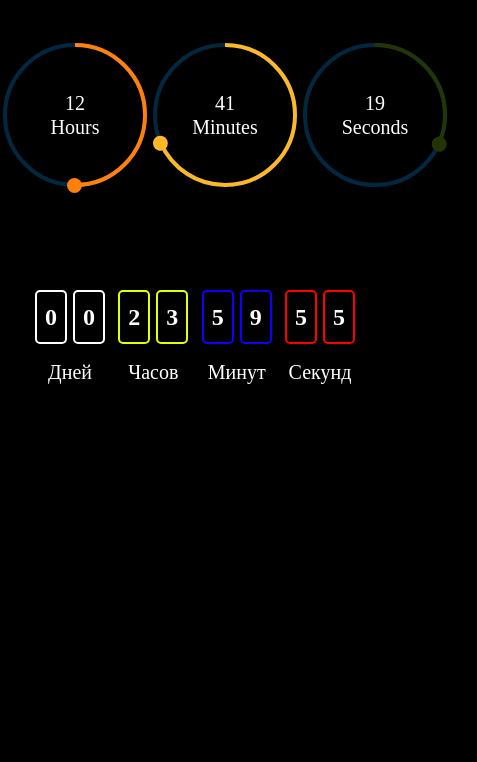
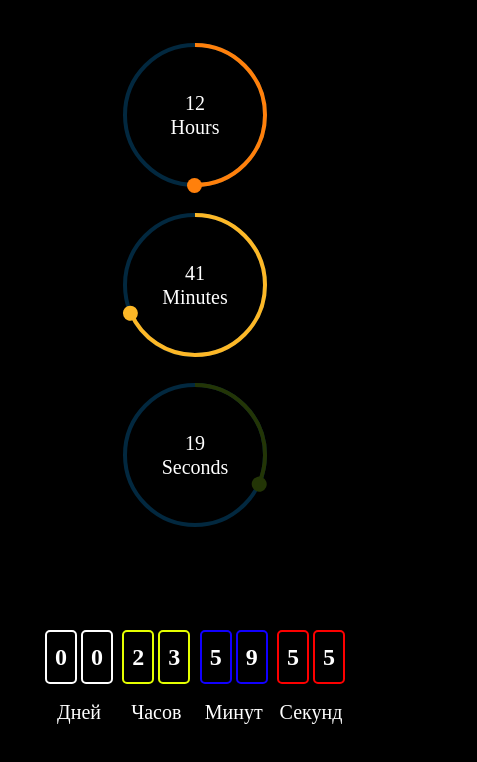
Before and after one commit to MaximZhe/time, a plain HTML site: page index.html in a window 390 px wide. Shown: the whole page, 477 px wide, since content can reach past the window. Drawn offline with Linux system fonts and the light colour scheme.

Commit message:
timers all

```diff
--- a/source/scss/main.scss
+++ b/source/scss/main.scss
@@ -163,7 +163,7 @@ $cl6:#FDB827;
     }
     .time{
         display: flex;
-        max-width: 320px;
+        max-width: 300px;
         width: 100%;
         justify-content: space-between;
         margin: 20px auto 0;
@@ -172,7 +172,7 @@ $cl6:#FDB827;
         display: flex;
         align-items:center;
         justify-content: space-between;
-        width: 70px;
+        width: 68px;
         &:nth-child(1):before{
             content:"Дней";
             @extend %titleTinersBlock;
@@ -248,6 +248,15 @@ $cl6:#FDB827;
 
 /* Extra small: 0px (320px) - 576px */
 @media (max-width: 575px){
+ .timer{
+    flex-direction: column;
+    .circle{
+        margin-top: 20px;
+    }
+    .circle:nth-child(1){
+        margin-top: 0;
+    }
+ }
 
 }
 /* Extra small: 0px (320px) - 480px */
```
Also changed, not shown: css/main.css.
